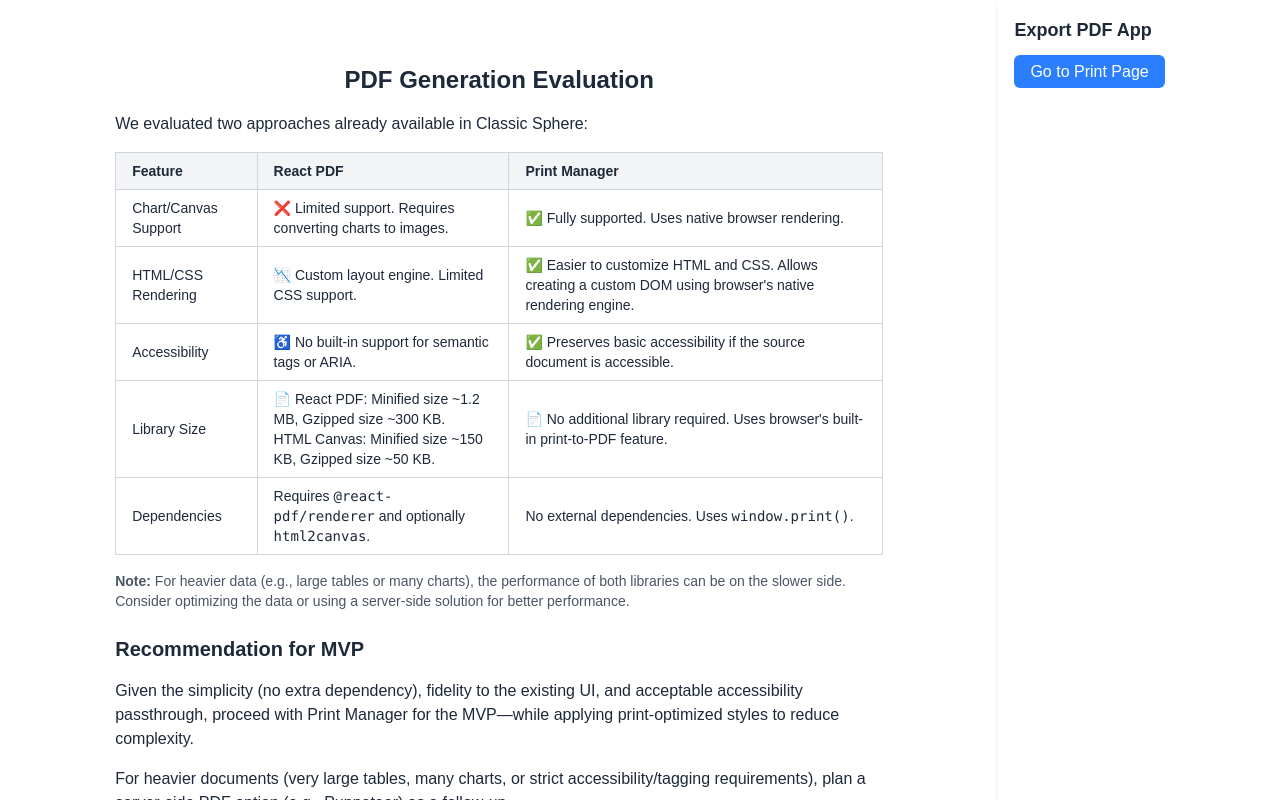
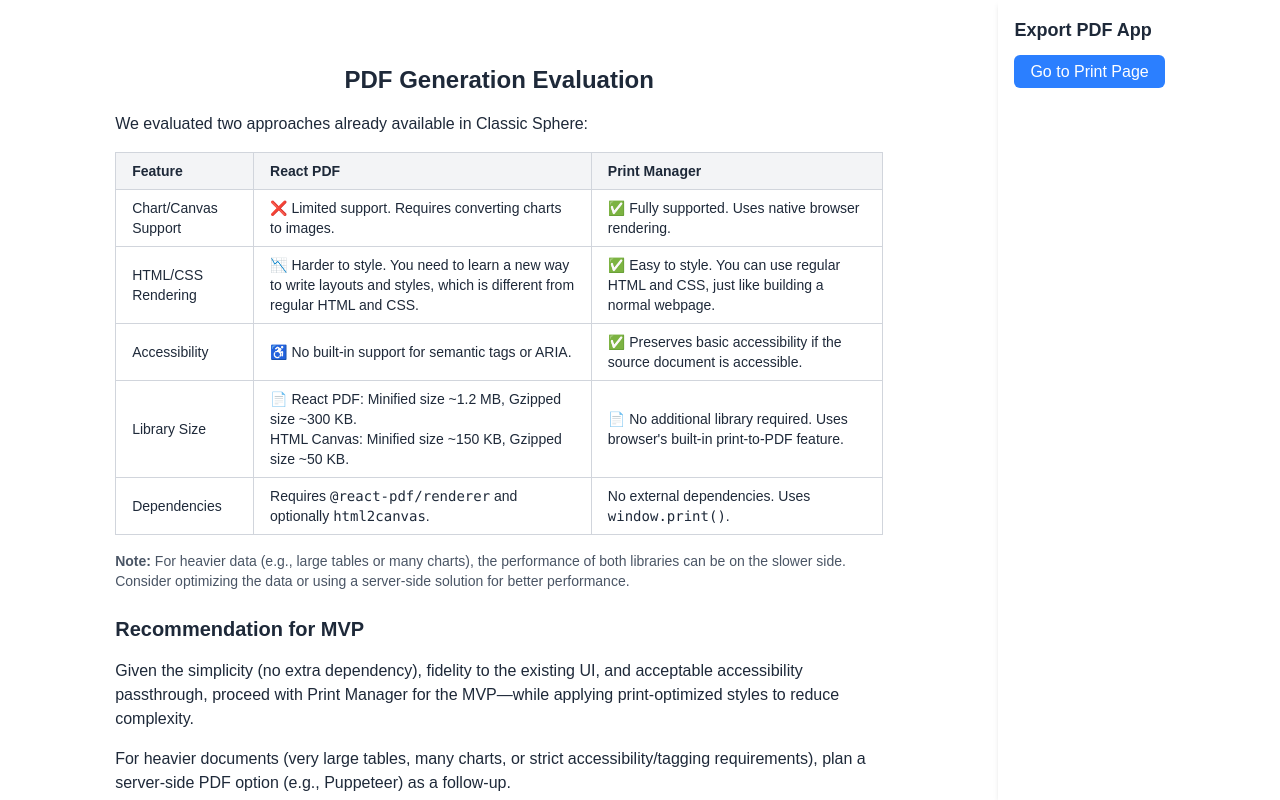
Before and after one commit to theishansri/new-export-pdf, a Next.js app: page / in a window 1280 px wide. Built offline with nearby package versions, Linux system fonts and the light colour scheme.

Commit message:
fixing the structure of the home page

```diff
--- a/src/app/page.tsx
+++ b/src/app/page.tsx
@@ -37,11 +37,12 @@ export default function Home() {
                 HTML/CSS Rendering
               </td>
               <td className="border border-gray-300 px-4 py-2">
-                📉 Custom layout engine. Limited CSS support.
+                📉 Harder to style. You need to learn a new way to write layouts
+                and styles, which is different from regular HTML and CSS.
               </td>
               <td className="border border-gray-300 px-4 py-2">
-                ✅ Easier to customize HTML and CSS. Allows creating a custom
-                DOM using browser's native rendering engine.
+                ✅ Easy to style. You can use regular HTML and CSS, just like
+                building a normal webpage.
               </td>
             </tr>
             <tr>
```
